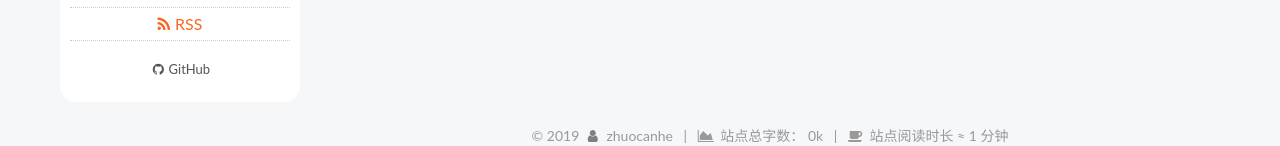
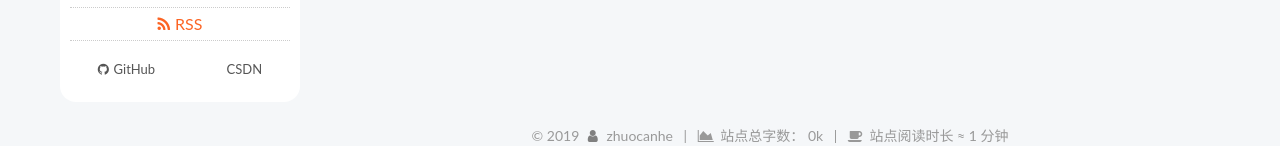
Before and after one commit to zhuo-github/block, a plain HTML site: page about/index.html in a window 1280 px wide. Shown: the part 607-753 px from the top of the page. Drawn offline with Linux system fonts and the light colour scheme; files that its build step writes are made by us from their sources; files whose address does not match are found by name.

Commit message:
Site updated: 2019-11-04 09:27:30

```diff
--- a/about/index.html
+++ b/about/index.html
@@ -280,6 +280,9 @@
       <span class="links-of-author-item">
         <a href="https://zhuo-github.github.io/block" title="GitHub &amp;rarr; https:&#x2F;&#x2F;zhuo-github.github.io&#x2F;block"><i class="fa fa-fw fa-github"></i>GitHub</a>
       </span>
+      <span class="links-of-author-item">
+        <a href="https://blog.csdn.net/qq_39504351" title="CSDN &amp;rarr; https:&#x2F;&#x2F;blog.csdn.net&#x2F;qq_39504351" rel="noopener" target="_blank"><i class="fa fa-fw fa-CSDN"></i>CSDN</a>
+      </span>
   </div>
 
 
--- a/css/main.css
+++ b/css/main.css
@@ -1178,7 +1178,7 @@ pre .javascript .function {
 }
 .links-of-author a::before,
 .links-of-author span.exturl::before {
-  background: #d62e3c;
+  background: #3cfffe;
   border-radius: 50%;
   content: ' ';
   display: inline-block;
```
Also changed, not shown: archives/2019/11/index.html (+3 -0 lines), archives/2019/index.html (+3 -0 lines), archives/index.html (+3 -0 lines), categories/index.html (+3 -0 lines), index.html (+3 -0 lines), tags/index.html (+3 -0 lines).
